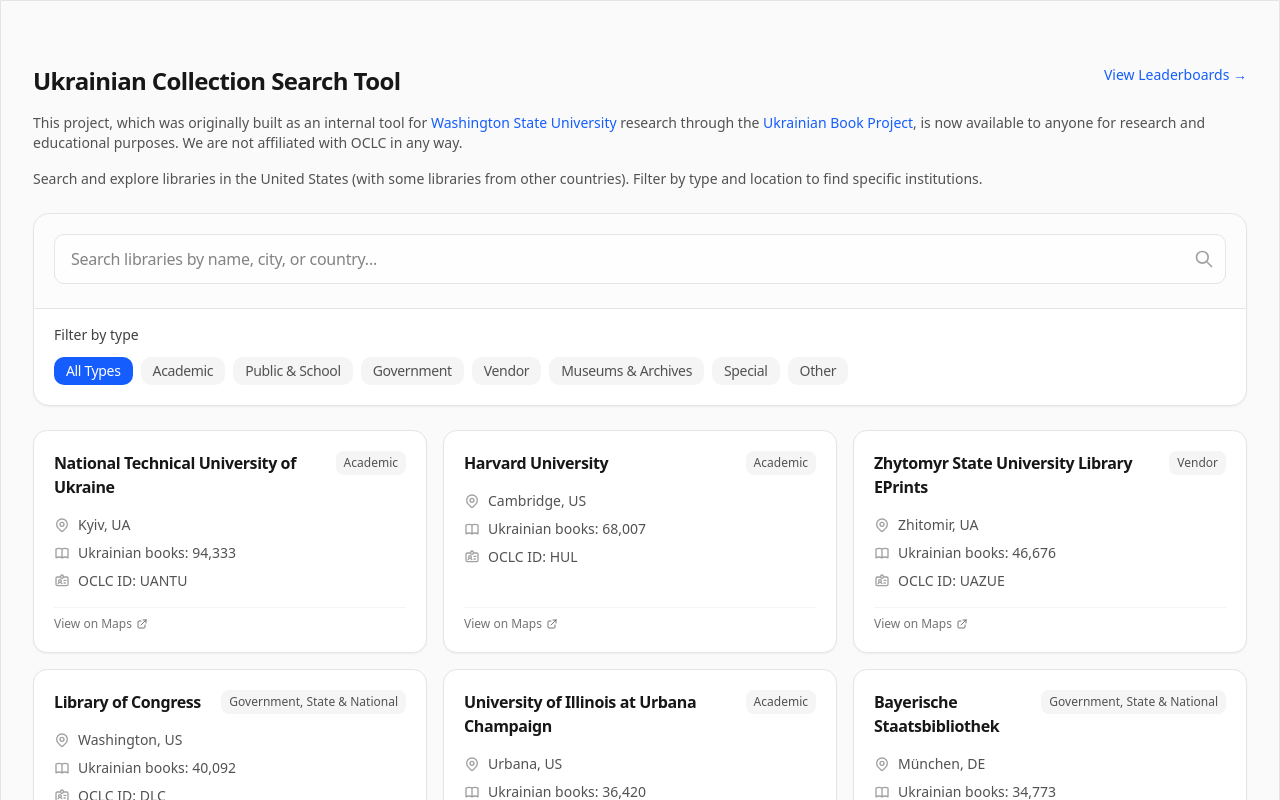
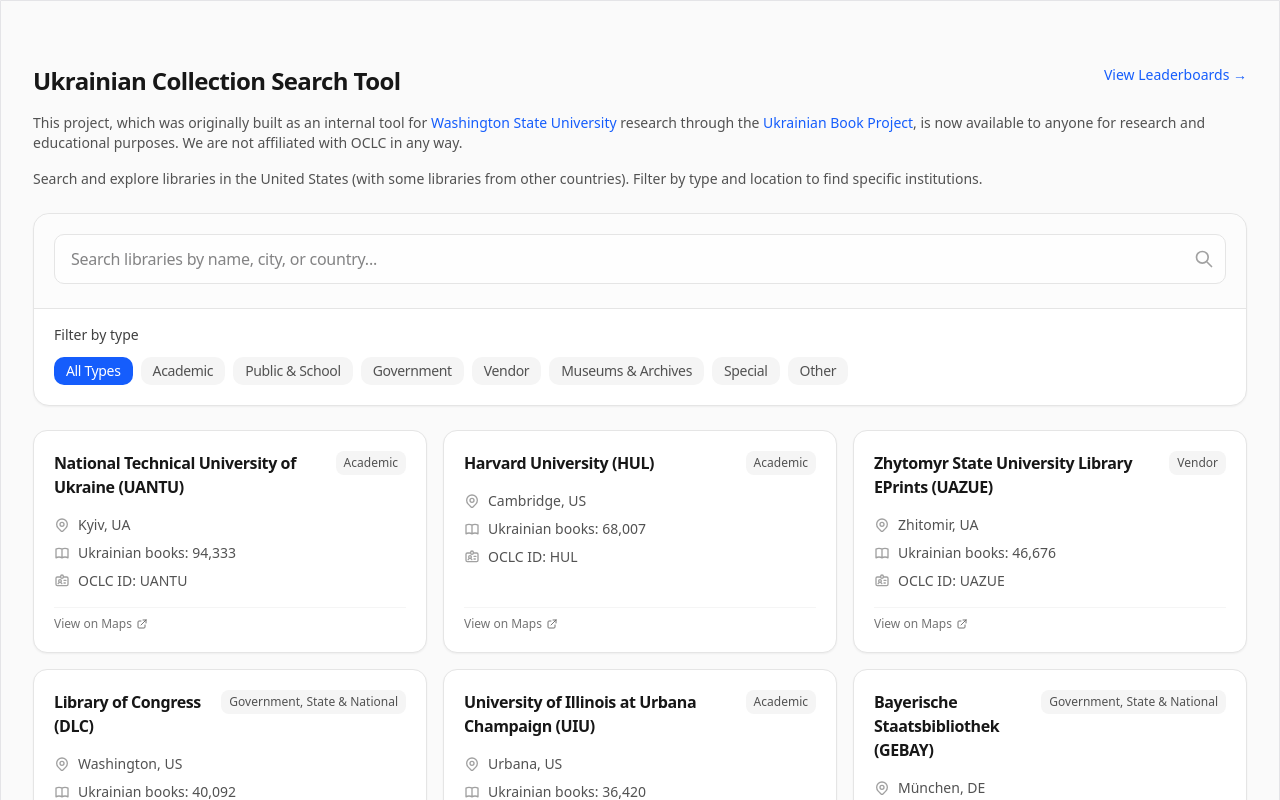
Before and after one commit to digitalRM/WSU-Ukrainian-Book-Search-Tool, a Next.js app: page / in a window 1280 px wide. Shown: the top 800 px of the page. Built offline with nearby package versions, Linux system fonts and the light colour scheme.

Commit message:
Update LibraryCard component to display institution identifier alongside institution name

```diff
--- a/components/ui/LibraryCard.tsx
+++ b/components/ui/LibraryCard.tsx
@@ -28,7 +28,10 @@
       <div className="p-5 flex-grow flex flex-col">
         <div className="flex items-start justify-between gap-4 sm:flex-row flex-col">
           <h3 className="text-base font-semibold text-neutral-900 tracking-tight">
-            {library.institutionName}
+            {library.institutionName +
+              " (" +
+              library.institutionIdentifier +
+              ")"}
           </h3>
           <span className="px-2 py-1 text-xs font-medium rounded-md bg-neutral-100 text-neutral-600 whitespace-nowrap">
             {library.libraryType}
```
